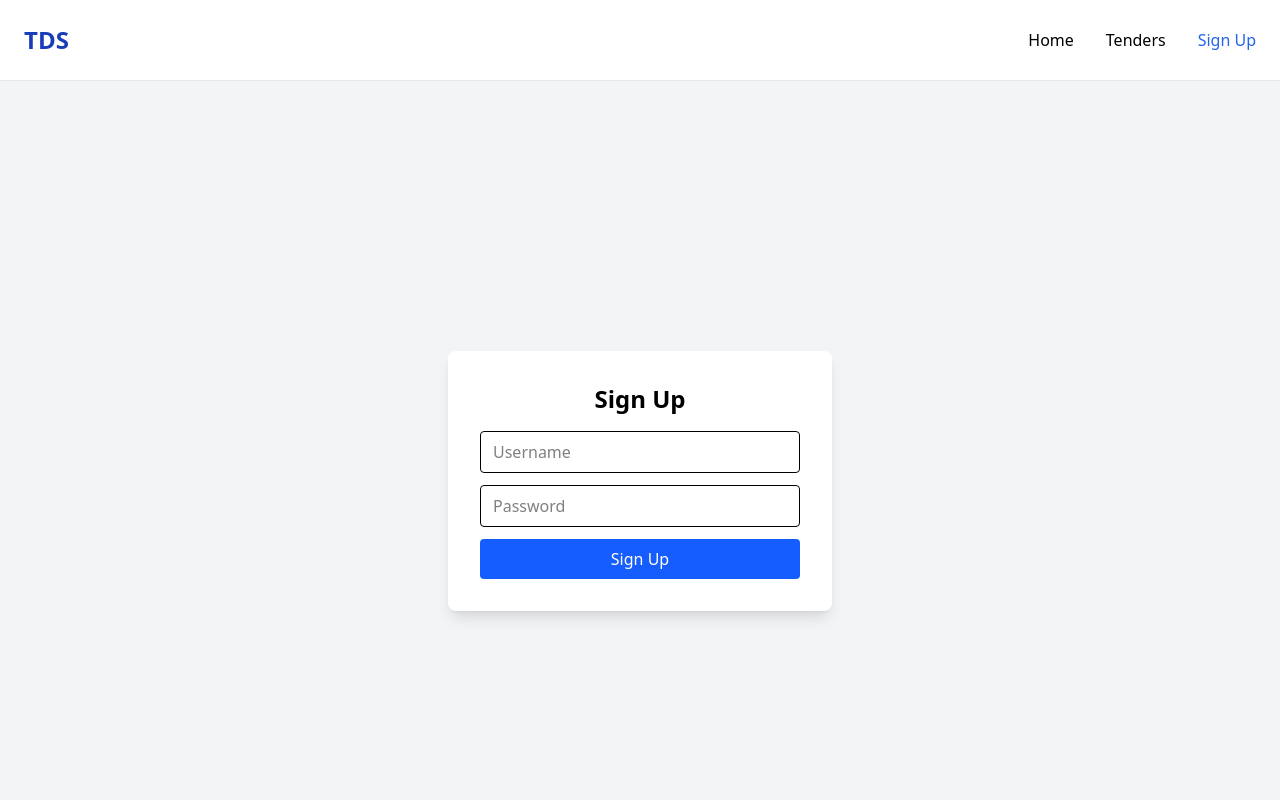
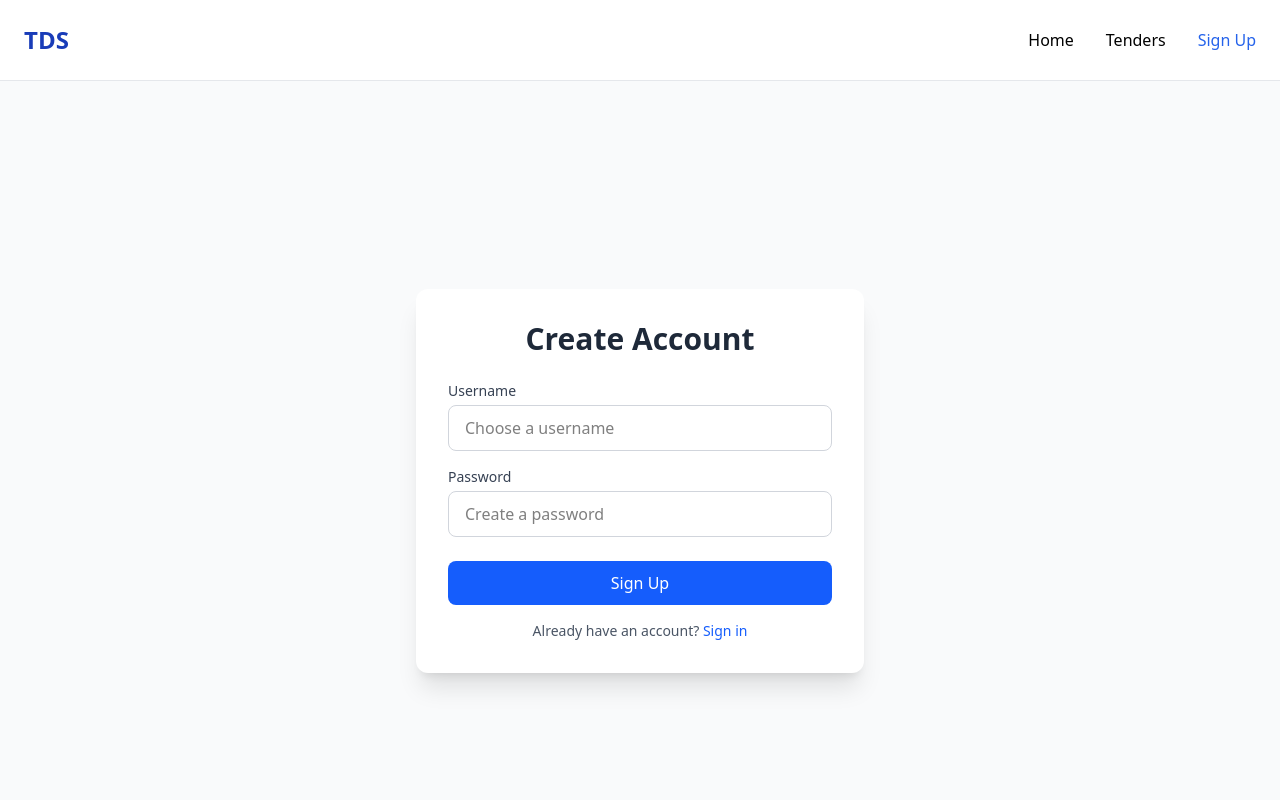
Before and after one commit to deborahkudaru/tender-download-system, a Vue app: page /signup in a window 1280 px wide. Shown: the top 800 px of the page. Built offline with nearby package versions, Linux system fonts and the light colour scheme.

Commit message:
enhnace style for the new pages

```diff
--- a/src/components/Footer.vue
+++ b/src/components/Footer.vue
@@ -3,7 +3,7 @@
 </script>
 
 <template>
-    <footer class="bg-white border-t border-gray-100 py-6 mt-32">
+    <footer class="border-t border-gray-100 py-6 mt-32">
         <div class="max-w-7xl mx-auto px-6">
             <p class="text-center text-sm text-gray-500 font-medium">
                 &copy; {{ currentYear }} Tender Download System
--- a/src/components/Login.vue
+++ b/src/components/Login.vue
@@ -22,20 +22,48 @@
             toast.error('Invalid credentials')
         }
     }
-
 }
 </script>
 
 <template>
-    <div class="flex justify-center items-center h-screen bg-gray-100">
-        <div class="bg-white shadow-lg rounded-lg p-8 w-96">
-            <h2 class="text-2xl font-bold mb-4 text-center">Login</h2>
-            <input v-model="username" placeholder="Username" class="w-full mb-3 px-3 py-2 border rounded" />
-            <input v-model="password" placeholder="Password" type="password"
-                class="w-full mb-3 px-3 py-2 border rounded" />
-            <button @click="handleLogin" class="bg-blue-600 text-white px-4 py-2 w-full rounded hover:bg-blue-700">
-                Login
+    <div class="flex justify-center items-center min-h-screen">
+        <div class="bg-white shadow-xl rounded-xl p-8 w-full max-w-md">
+            <h2 class="text-3xl font-bold mb-6 text-center text-gray-800">Welcome Back</h2>
+
+            <div class="space-y-4">
+                <div>
+                    <label class="block text-sm font-medium text-gray-700 mb-1">Username</label>
+                    <input
+                        v-model="username"
+                        placeholder="Enter your username"
+                        class="w-full px-4 py-2.5 border border-gray-300 rounded-lg focus:ring-2 focus:ring-blue-500 focus:border-transparent outline-none transition"
+                    />
+                </div>
+
+                <div>
+                    <label class="block text-sm font-medium text-gray-700 mb-1">Password</label>
+                    <input
+                        v-model="password"
+                        placeholder="Enter your password"
+                        type="password"
+                        class="w-full px-4 py-2.5 border border-gray-300 rounded-lg focus:ring-2 focus:ring-blue-500 focus:border-transparent outline-none transition"
+                    />
+                </div>
+            </div>
+
+            <button
+                @click="handleLogin"
+                class="mt-6 bg-blue-600 text-white px-4 py-2.5 w-full rounded-lg hover:bg-blue-700 focus:ring-4 focus:ring-blue-200 transition font-medium"
+            >
+                Sign In
             </button>
+
+            <p class="text-center text-sm text-gray-600 mt-4">
+                Don't have an account?
+                <router-link to="/signup" class="text-blue-600 hover:text-blue-700 font-medium hover:underline">
+                    Sign up
+                </router-link>
+            </p>
         </div>
     </div>
 </template>
--- a/src/components/Signup.vue
+++ b/src/components/Signup.vue
@@ -23,15 +23,44 @@
 </script>
 
 <template>
-    <div class="flex justify-center items-center h-screen bg-gray-100">
-        <div class="bg-white shadow-lg rounded-lg p-8 w-96">
-            <h2 class="text-2xl font-bold mb-4 text-center">Sign Up</h2>
-            <input v-model="username" placeholder="Username" class="w-full mb-3 px-3 py-2 border rounded" />
-            <input v-model="password" placeholder="Password" type="password"
-                class="w-full mb-3 px-3 py-2 border rounded" />
-            <button @click="handleSignup" class="bg-blue-600 text-white px-4 py-2 w-full rounded hover:bg-blue-700">
+    <div class="flex justify-center items-center min-h-screen">
+        <div class="bg-white shadow-xl rounded-xl p-8 w-full max-w-md">
+            <h2 class="text-3xl font-bold mb-6 text-center text-gray-800">Create Account</h2>
+
+            <div class="space-y-4">
+                <div>
+                    <label class="block text-sm font-medium text-gray-700 mb-1">Username</label>
+                    <input
+                        v-model="username"
+                        placeholder="Choose a username"
+                        class="w-full px-4 py-2.5 border border-gray-300 rounded-lg focus:ring-2 focus:ring-blue-500 focus:border-transparent outline-none transition"
+                    />
+                </div>
+
+                <div>
+                    <label class="block text-sm font-medium text-gray-700 mb-1">Password</label>
+                    <input
+                        v-model="password"
+                        placeholder="Create a password"
+                        type="password"
+                        class="w-full px-4 py-2.5 border border-gray-300 rounded-lg focus:ring-2 focus:ring-blue-500 focus:border-transparent outline-none transition"
+                    />
+                </div>
+            </div>
+
+            <button
+                @click="handleSignup"
+                class="mt-6 bg-blue-600 text-white px-4 py-2.5 w-full rounded-lg hover:bg-blue-700 focus:ring-4 focus:ring-blue-200 transition font-medium"
+            >
                 Sign Up
             </button>
+
+            <p class="text-center text-sm text-gray-600 mt-4">
+                Already have an account?
+                <router-link to="/login" class="text-blue-600 hover:text-blue-700 font-medium hover:underline">
+                    Sign in
+                </router-link>
+            </p>
         </div>
     </div>
 </template>
```
